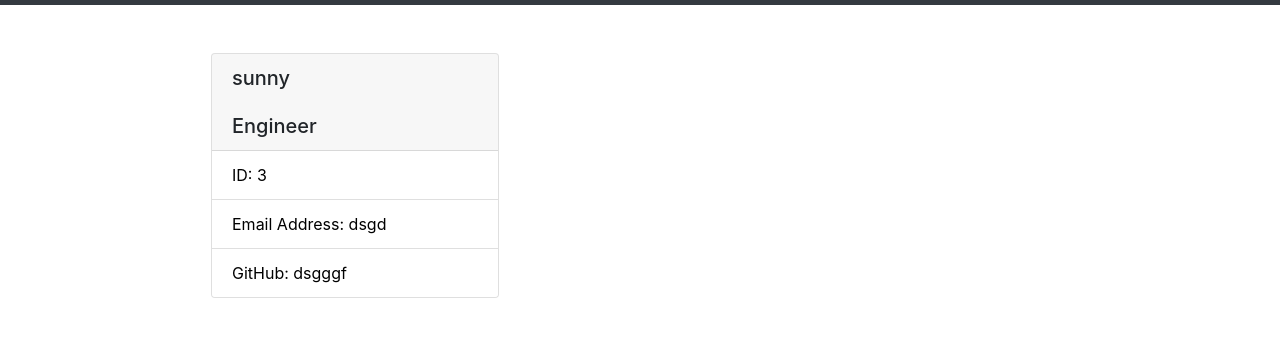
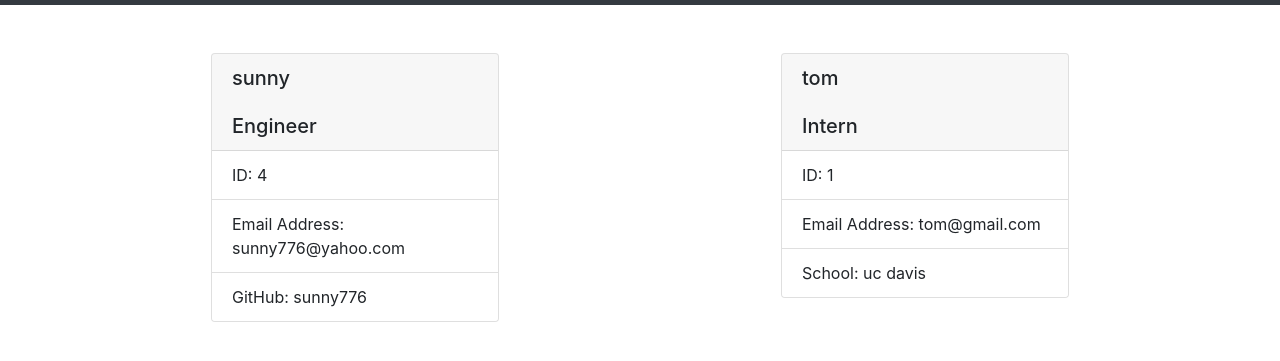
Before and after one commit to sunny776/Team-Profile-Generator, a website: page output/team.html in a window 1280 px wide. Shown: the part 51-412 px from the top of the page. Drawn offline with nearby package versions, Linux system fonts and the light colour scheme.

Commit message:
updating readme

```diff
--- a/output/team.html
+++ b/output/team.html
@@ -6,7 +6,6 @@
         <meta http-equiv="X-UA-Compatible" content="ie=edge">
         <link rel="stylesheet" href="https://stackpath.bootstrapcdn.com/bootstrap/4.3.1/css/bootstrap.min.css" integrity="sha384-ggOyR0iXCbMQv3Xipma34MD+dH/1fQ784/j6cY/iJTQUOhcWr7x9JvoRxT2MZw1T" crossorigin="anonymous">
         <title>Team Profile</title>
-        <link rel="stylesheet" type="text/css" href="./style.css">
     </head>
     <body>
         <nav class="navbar navbar-dark bg-dark mb-5">
@@ -17,9 +16,18 @@
             <div class="card mx-auto mb-3" style="width: 18rem">
             <h5 class="card-header">sunny<br /><br />Engineer</h5>
             <ul class="list-group list-group-flush">
-                <li class="list-group-item">ID: 3</li>
-                <li class="list-group-item">Email Address: dsgd</li>
-                <li class="list-group-item">GitHub: dsgggf</li>
+                <li class="list-group-item">ID: 4</li>
+                <li class="list-group-item">Email Address: sunny776@yahoo.com</li>
+                <li class="list-group-item">GitHub: sunny776</li>
+            </ul>
+            </div>
+        </div><div class="col-6">
+            <div class="card mx-auto mb-3" style="width: 18rem">
+            <h5 class="card-header">tom<br /><br />Intern</h5>
+            <ul class="list-group list-group-flush">
+                <li class="list-group-item">ID: 1</li>
+                <li class="list-group-item">Email Address: tom@gmail.com</li>
+                <li class="list-group-item">School: uc davis</li>
             </ul>
             </div>
         </div> </div>
```
Also changed, not shown: README.md.
